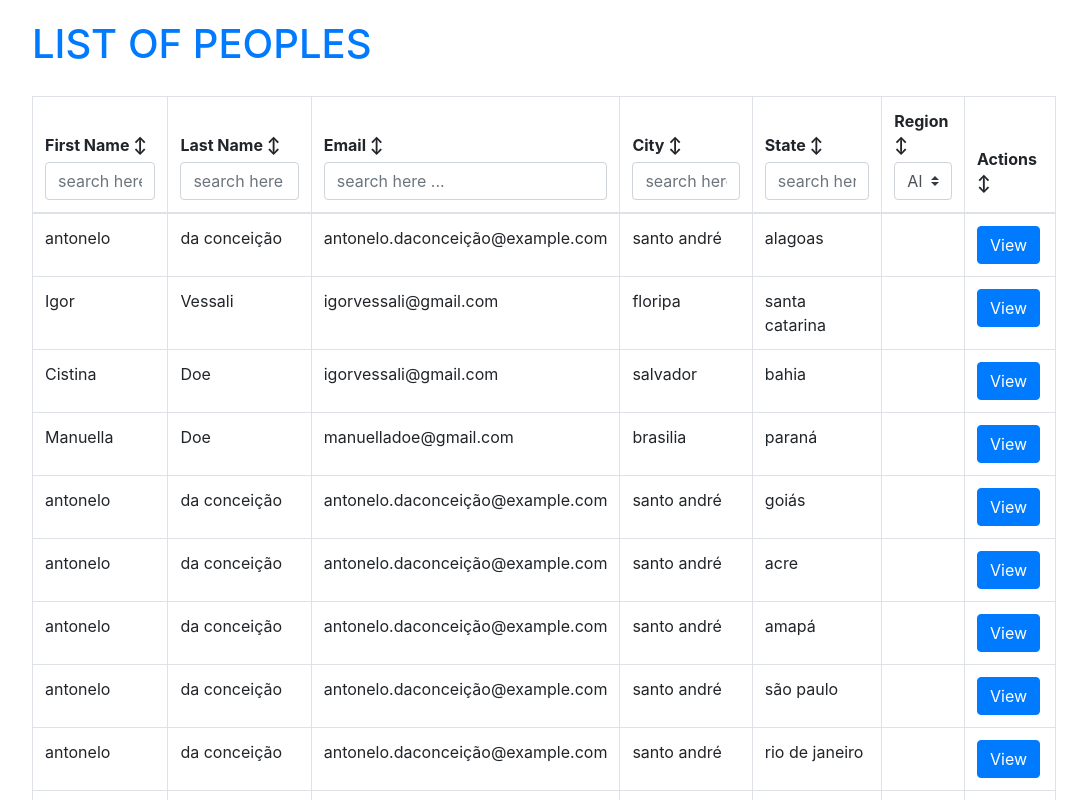
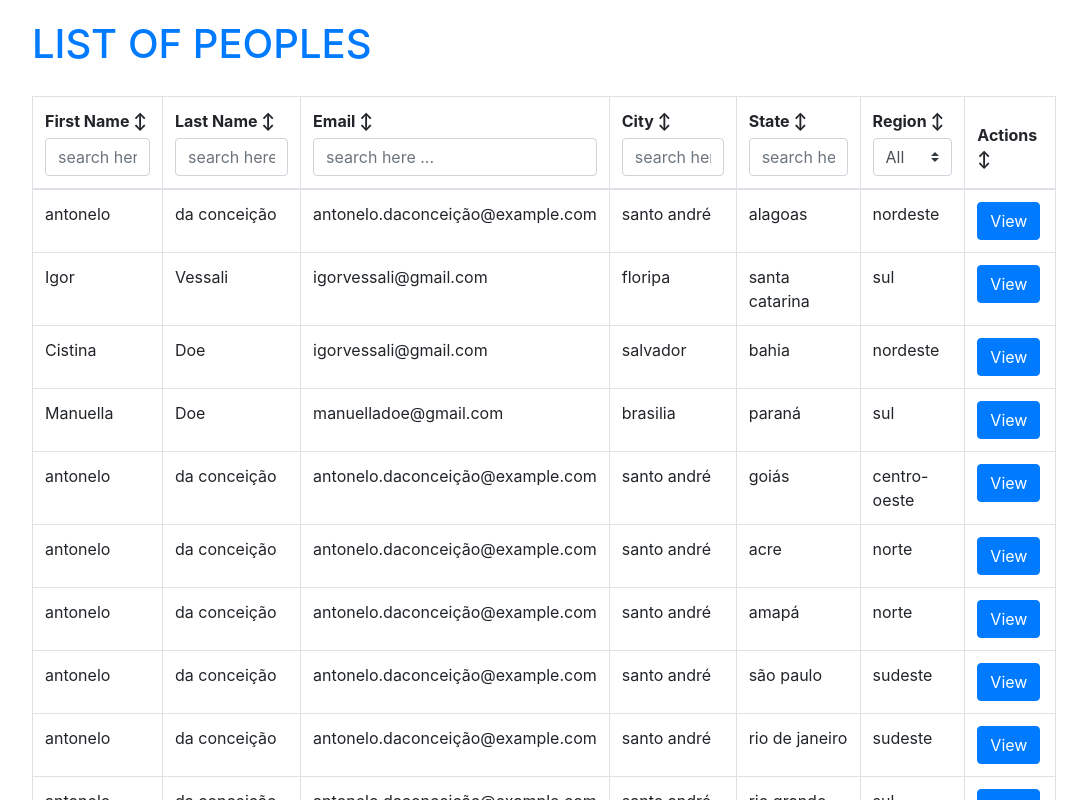
Before and after one commit to IgorVessali/challenge-yungas-react, a React (Create React App) app: page / in a window 1280 px wide. Shown: the top 800 px of the page, without its empty margins (96-1183 px from the left). Built offline with nearby package versions, Linux system fonts and the light colour scheme.

Commit message:
Created the region field based on the state of the people

```diff
--- a/src/App.js
+++ b/src/App.js
@@ -1,9 +1,10 @@
 import React, { useState} from 'react';
-import database  from '../src/database.json'
-import TablePeople from '../src/components/TablePeople'
+import Data  from './data'
+import Modal from "../src/components/Modal"
+import TableBasic from '../src/components/TableBasic'
 import { SelectColumnFilter } from '../src/components/filters';
-import Modal from "../src/components/Modal"
 import { Button } from 'reactstrap';
+
 //Create the Columns
 const columns = [
     {
@@ -69,19 +70,20 @@ const columns = [
                     </div>
                   </div>
                 </Modal>
-              ) :null}
+              ) :null }
           </div>
         )
       }
     },
   ]
 
-//Render a Table
+//Render a table in screen
 function App() {
+  const [data] = useState(Data());
   return <>
     <div className='wrapper'>
       <h1 color>LIST OF PEOPLES</h1>
-      <TablePeople columns={columns} data={database} />
+      <TableBasic columns={columns} data={data} />
     </div>
   </>
 }
--- a/src/components/Modal.js
+++ b/src/components/Modal.js
@@ -1,5 +1,6 @@
 import React from "react";
 
+//Component that renders a modal on the screen
 const Modal = ({id='modal', title, children, onClose= () =>{}}) => {
   const handleOutSideClick = (e) => {
     if (e.target.id === id) onClose()
--- a/src/components/filters.js
+++ b/src/components/filters.js
@@ -1,7 +1,7 @@
 import React from 'react';
 import { Input, CustomInput } from 'reactstrap';
 
-//Render a filter
+//A filter base
 export const Filter = ({ column }) => {
   return (
     <div style={{ marginTop: 5 }}>
--- a/src/data.js
+++ b/src/data.js
@@ -1,2 +1,14 @@
-import database from './database.json'
-import regions from './regions.json'
+import peoples from "./people.json";
+import regions from "./regions.json";
+
+//Scroll through people's data and search for the state-based region, add the region to the person
+const Data = () => {
+  return peoples.map(function (people) {
+    var ret = regions.find(function (region) {
+      return region.state === people.location.state;
+    });
+    people.location = {...ret, ...people.location}
+    return people;
+  });
+}
+export default Data
--- a/src/regions.json
+++ b/src/regions.json
@@ -1,29 +1,30 @@
+
 [
-  {"sul": "rio grande do sul"},
-  {"sul": "paraná"},
-  {"sul": "santa catarina"},
-  {"sudeste": "são paulo"},
-  {"sudeste": "minas gerais"},
-  {"sudeste": "rio de janeiro"},
-  {"sudeste": "espírito santo"},
-  {"centro-oeste": "mato grosso"},
-  {"centro-oeste": "distrito federal"},
-  {"centro-oeste": "mato grosso do sul"},
-  {"centro-oeste": "goiás"},
-  {"nordeste": "bahia"},
-  {"nordeste": "pernambuco"},
-  {"nordeste": "ceará"},
-  {"nordeste": "pará"},
-  {"nordeste": "maranhão"},
-  {"nordeste": "paraíba"},
-  {"nordeste": "rio grande do norte"},
-  {"nordeste": "alagoas"},
-  {"nordeste": "sergipe"},
-  {"nordeste": "piauí"},
-  {"norte": "amazonas"},
-  {"norte": "rondônia"},
-  {"norte": "tocantins"},
-  {"norte": "acre"},
-  {"norte": "amapá"},
-  {"norte": "roraima"}
+  {"region":"sul", "state":"rio grande do sul"},
+  {"region":"sul", "state":"paraná"},
+  {"region":"sul", "state":"santa catarina"},
+  {"region":"sudeste", "state":"são paulo"},
+  {"region":"sudeste", "state":"minas gerais"},
+  {"region":"sudeste", "state":"rio de janeiro"},
+  {"region":"sudeste", "state":"espírito santo"},
+  {"region":"centro-oeste", "state":"mato grosso"},
+  {"region":"centro-oeste", "state":"distrito federal"},
+  {"region":"centro-oeste", "state":"mato grosso do sul"},
+  {"region":"centro-oeste", "state":"goiás"},
+  {"region":"nordeste", "state":"bahia"},
+  {"region":"nordeste", "state":"pernambuco"},
+  {"region":"nordeste", "state":"ceará"},
+  {"region":"nordeste", "state":"pará"},
+  {"region":"nordeste", "state":"maranhão"},
+  {"region":"nordeste", "state":"paraíba"},
+  {"region":"nordeste", "state":"rio grande do norte"},
+  {"region":"nordeste", "state":"alagoas"},
+  {"region":"nordeste", "state":"sergipe"},
+  {"region":"nordeste", "state":"piauí"},
+  {"region":"norte", "state":"amazonas"},
+  {"region":"norte", "state":"rondônia"},
+  {"region":"norte", "state":"tocantins"},
+  {"region":"norte", "state":"acre"},
+  {"region":"norte", "state":"amapá"},
+  {"region":"norte", "state":"roraima"}
 ]
```
Also changed, not shown: src/components/TableBasic.js (renamed from src/components/TablePeople.js, +6 -5 lines), src/people.json (renamed from src/database.json), 1 other file (tests, documents, lock files or other folders).
